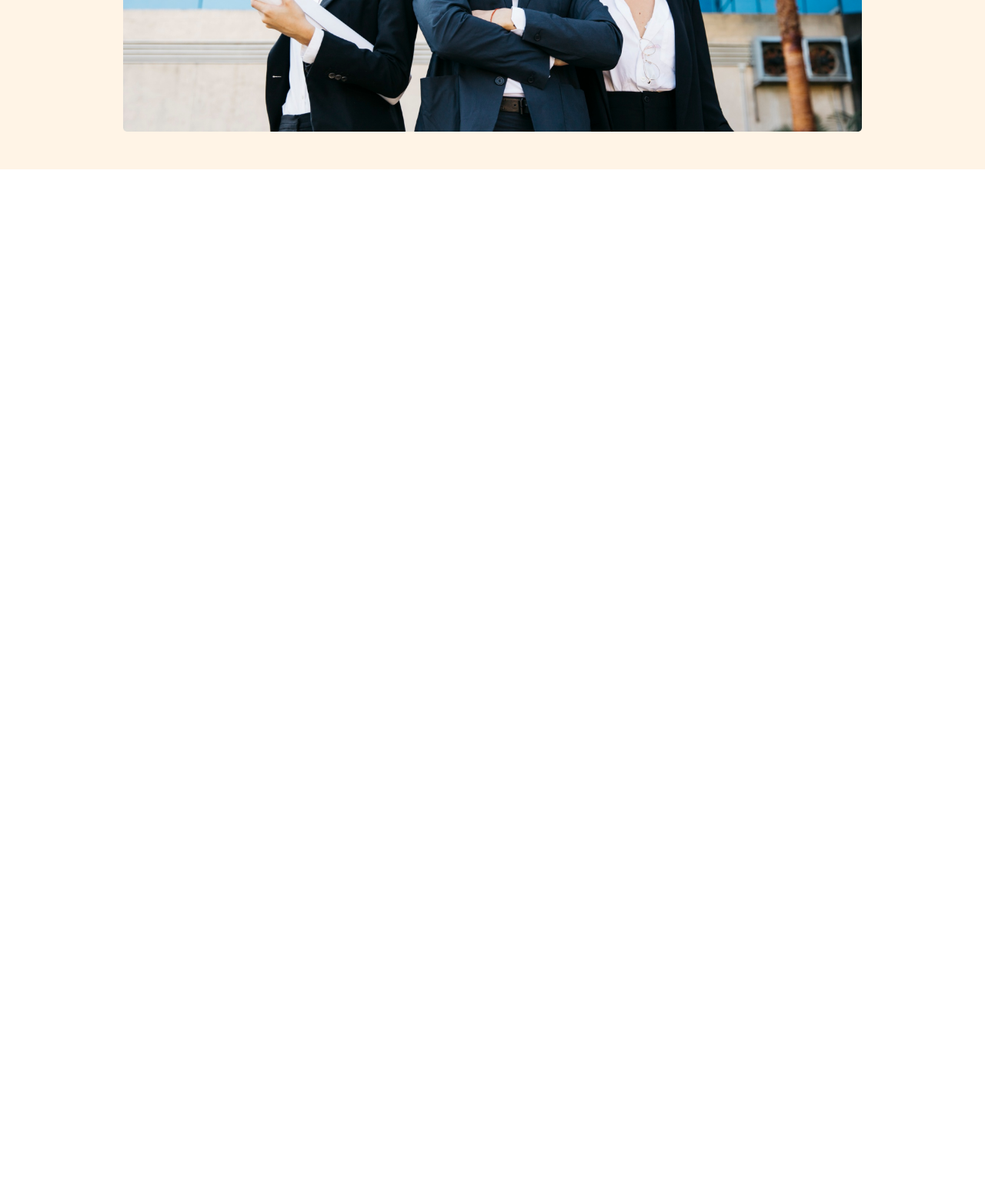
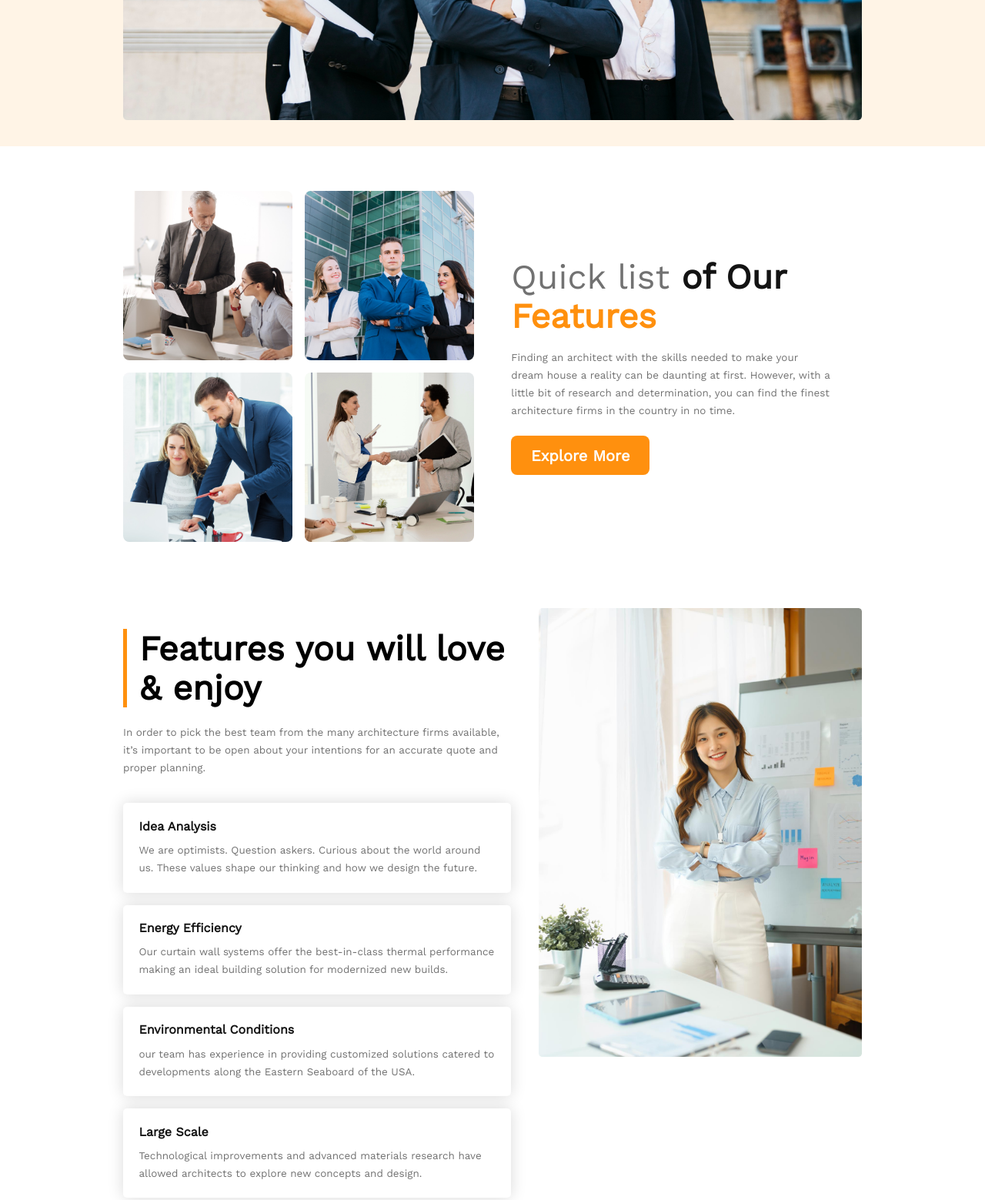
Before and after one commit to anikdot1/assignment-02, a plain HTML site: page index.html in a window 1280 px wide. Shown: the part 792-2351 px from the top of the page at 77% size. Before the commit the page ends 1012 px from the top, so only its background shows below. Drawn offline with nearby package versions, Linux system fonts and the light colour scheme.

Commit message:
experience section done

```diff
--- a/assets/styles/main.css
+++ b/assets/styles/main.css
@@ -30,7 +30,8 @@ header {
     color: #131313;
 }
 
-.menu li, a {
+.menu li,
+a {
     font-weight: 500;
     font-size: 18px;
     color: #424242;
@@ -49,6 +50,7 @@ header {
     margin: 0 auto;
     padding: 6.05vw 12.5vw 0;
 }
+
 .banner-container {
     max-width: 43vw;
     width: 100%;
@@ -56,6 +58,7 @@ header {
     margin: 0 auto;
     padding-bottom: 2.2vw;
 }
+
 .banner-title {
     font-weight: 700;
     font-size: 3.5vw;
@@ -63,6 +66,7 @@ header {
     text-align: center;
     color: #131313;
 }
+
 .banner-description {
     font-size: 1.05vw;
     line-height: 1.8vw;
@@ -70,9 +74,11 @@ header {
     color: #727272;
     padding-top: 1.6vw;
 }
+
 .btn-1 {
     text-align: center;
 }
+
 .btn-pri {
     font-weight: 600;
     font-size: 20px;
@@ -83,12 +89,133 @@ header {
     padding: 1.05vw 2vw;
     border: none;
 }
+
 .banner-img>img {
     max-width: 1440px;
     width: 100%;
     height: auto;
     border-radius: 8px;
     margin: 0 auto;
-    padding: 45px 0;
+    padding: 2.35vw 0;
+}
 
+/* ------------------------
+    our feature section
+------------------------- */
+.our-feature-section {
+    display: flex;
+    column-gap: 3.8vw;
+    justify-content: center;
+    align-items: center;
+    margin: 0 auto;
+    padding: 4.5vw 12.5vw 0;
 }
+
+.feature-img-container {
+    display: grid;
+    grid-template-columns: repeat(2, 1fr);
+    gap: 1.25vw;
+    max-width: 708px;
+    width: 100%;
+    height: auto;
+}
+
+.feature-img {
+    max-width: 342px;
+    width: 100%;
+    height: auto;
+    border-radius: 8px;
+}
+
+.feature-article {
+    max-width: 537px;
+    width: 100%;
+    height: auto;
+}
+
+.section-title {
+    font-weight: 700;
+    font-size: 3.5vw;
+    line-height: 4vw;
+    padding-bottom: 1.25vw;
+}
+
+.span-1 {
+    font-weight: 500;
+    color: #727272;
+}
+
+.span-2 {
+    color: #131313;
+}
+
+.span-3 {
+    color: #FF900E;
+}
+
+.section-description {
+    font-size: 1.05vw;
+    line-height: 1.8vw;
+    color: #727272;
+    padding-bottom: 1.7vw;
+    padding-right: 3vw;
+}
+
+/* ---------------------------
+    experience section styles
+---------------------------- */
+.experience-section {
+    display: flex;
+    justify-content: center;
+    column-gap: 2.8vw;
+    margin: 0 auto;
+    padding: 6.77vw 12.5vw 0;
+}
+.experience-info-container {
+    max-width: 568px;
+    width: 100%;
+    height: auto;
+    margin: 2.08vw auto;
+}
+
+.experience-info-container>h2 {
+    border-left: 5px solid #FF900E;
+    padding-left: 1.25vw;
+    padding-bottom: 0;
+}
+
+.experience-info-container>p {
+    padding-top: 1.6vw;
+    padding-right: 0;
+}
+.experience-card {
+    max-width: 568px;
+    width: 100%;
+    height: auto;
+    max-height: 100%;
+    margin: 1vw 0 1.25vw;
+    background: #FFFFFF;
+    box-shadow: 0px 0px 20px rgba(0, 0, 0, 0.15);
+    border-radius: 5px;
+}
+.experience-card>h3 {
+    font-weight: 600;
+    font-size: 1.25vw;
+    color: #131313;
+    padding: 1.6vw 1.6vw 0;
+}
+.experience-card>p {
+    padding: 0.8vw 1.6vw 1.6vw;
+}
+.experience-img-container{
+    width: 800px;
+    max-width: 100%;
+    height: auto;
+    margin: 0;
+}
+.experience-img{
+    max-width: 708px;
+    width: 100%;
+    height: auto;
+    margin: 0;
+}
--- a/index.html
+++ b/index.html
@@ -58,7 +58,48 @@
             </div>
         </section>
     </header>
-
+    <main>
+        <section class="our-feature-section">
+            <div class="feature-img-container">
+                <img src="./assets/images/team1.png" alt="" class="feature-img">
+                <img src="./assets/images/team2.png" alt="" class="feature-img">
+                <img src="./assets/images/team3.png" alt="" class="feature-img">
+                <img src="./assets/images/team4.png" alt="" class="feature-img">
+            </div>
+            <article class="feature-article">
+                <h2 class="section-title"><span class="span-1">Quick list</span> <span class="span-2">of Our</span> <span class="span-3">Features</span></h2>
+                <p class="section-description">Finding an architect with the skills needed to make your dream house a reality can be daunting at first. However, with a little bit of research and determination, you can find the finest architecture firms in the country in no time.</p>
+                <button class="btn-pri"><a href="#"></a>Explore More</button>
+            </article>
+        </section>
+        <section class="experience-section">
+            <article class="experience-info-container">
+                <h2 class="section-title">Features you will love & enjoy</h2>
+                <p class="section-description">
+                    In order to pick the best team from the many architecture firms available, it’s important to be open about your intentions for an accurate quote and proper planning.
+                </p>
+                <div class="experience-card">
+                    <h3>Idea Analysis</h3>
+                    <p class="section-description">We are optimists. Question askers. Curious about the world around us. These values shape our thinking and how we design the future.</p>
+                </div>
+                <div class="experience-card">
+                    <h3>Energy Efficiency</h3>
+                    <p class="section-description">Our curtain wall systems offer the best-in-class thermal performance making an ideal building solution for modernized new builds.</p class="section-description">
+                </div>
+                <div class="experience-card">
+                    <h3>Environmental Conditions</h3>
+                    <p class="section-description">our team has experience in providing customized solutions catered to developments along the Eastern Seaboard of the USA.</p>
+                </div>
+                <div class="experience-card">
+                    <h3>Large Scale</h3>
+                    <p class="section-description">Technological improvements and advanced materials research have allowed architects to explore new concepts and design.</p>
+                </div>
+            </article>
+            <div class="experience-img-container">
+                <img src="./assets/images/architect.png" alt="" class="experience-img">
+            </div>
+        </section>
+    </main>
 </body>
 
 </html>
```
